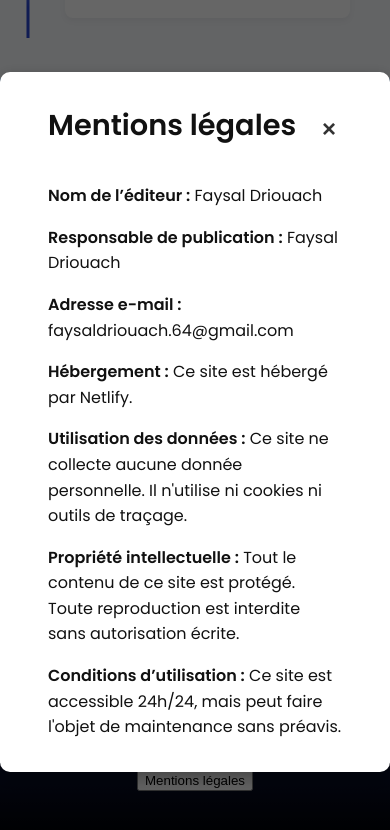
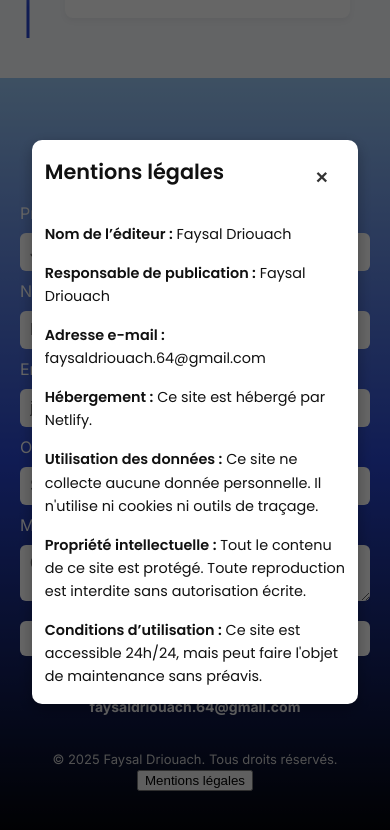
Before and after one commit to Faysal64/Portfolio-Perso, a React (Vite) app: page / in a window 390 px wide. Both pictures are taken after a click on the button "Mentions légales". Shown: the part 6676-7506 px from the top of the page. Built offline with nearby package versions, Linux system fonts and the light colour scheme.

Commit message:
Modal responsive

```diff
--- a/src/styles/MentionsModal.css
+++ b/src/styles/MentionsModal.css
@@ -9,14 +9,16 @@
   align-items: center;
   justify-content: center;
   z-index: 1000;
+  padding: 1rem;
+  box-sizing: border-box;
 }
 
 .modal-content {
   background: #fff;
   color: #111;
-  padding: 2rem 3rem;
+  padding: 2rem 2rem;
   border-radius: 10px;
-  width: 90%;
+  width: 100%;
   max-width: 700px;
   max-height: 90vh;
   overflow-y: auto;
@@ -24,6 +26,8 @@
   font-family: 'Poppins', sans-serif;
   text-align: left;
   position: relative;
+  box-sizing: border-box;
+  margin: 0 1rem; /* ✅ Marge sur tous les côtés pour éviter bord à bord */
 }
 
 .modal-header {
@@ -31,11 +35,14 @@
   justify-content: space-between;
   align-items: center;
   margin-bottom: 1.5rem;
+  flex-wrap: wrap;
 }
 
 .modal-header h2 {
   font-size: 1.8rem;
   margin: 0;
+  flex: 1;
+  word-break: break-word;
 }
 
 .footer-text {
@@ -48,9 +55,13 @@
 
 .footer-text p {
   margin: 0;
+  word-break: break-word;
 }
 
 .modal-close {
+  position: absolute;
+  top: 1.5rem;
+  right: 1.5rem;
   font-size: 1.5rem;
   font-weight: bold;
   color: #333;
@@ -63,3 +74,35 @@
 .modal-close:hover {
   color: #ff0000;
 }
+
+/* Responsive */
+@media (max-width: 768px) {
+  .modal-content {
+    padding: 1.5rem 1rem;
+    font-size: 0.95rem;
+    margin: 0 1rem;
+  }
+
+  .modal-header h2 {
+    font-size: 1.5rem;
+  }
+
+  .modal-close {
+    font-size: 1.3rem;
+  }
+}
+
+@media (max-width: 480px) {
+  .modal-content {
+    padding: 1rem 0.8rem;
+    margin: 0 1rem;
+  }
+
+  .footer-text {
+    font-size: 0.9rem;
+  }
+
+  .modal-header h2 {
+    font-size: 1.3rem;
+  }
+}
```
